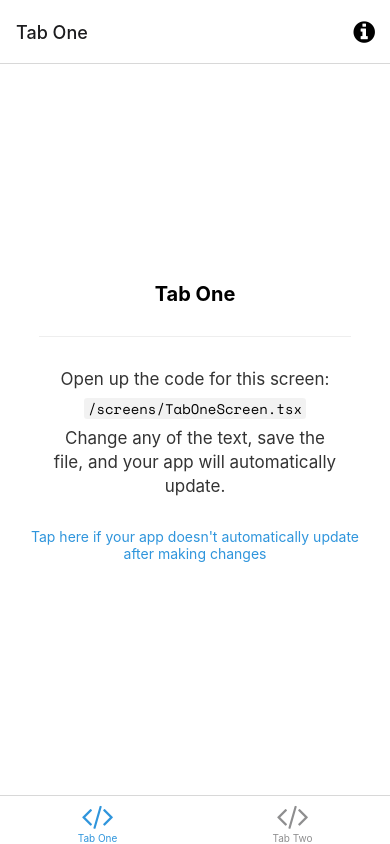
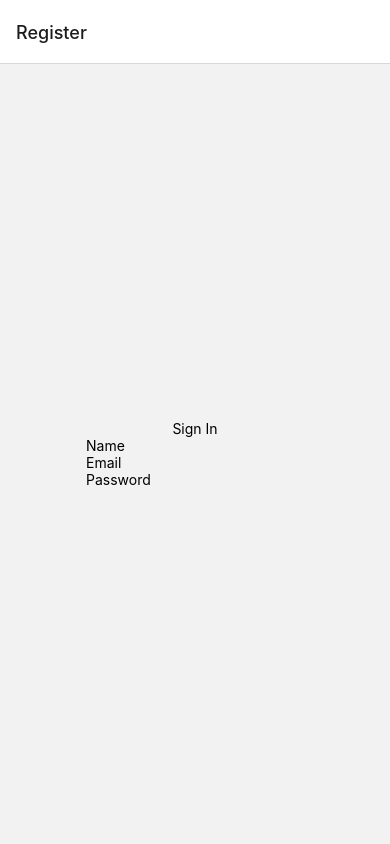
Before and after one commit to stantanasi/shoes-lock-app, a React Native app: screen / in a window 390 px wide. Built offline with nearby package versions, Linux system fonts and the light colour scheme; what expo-linking would draw is missing.

Commit message:
feat(navigation): start app with register screen

```diff
--- a/navigation/index.tsx
+++ b/navigation/index.tsx
@@ -14,6 +14,7 @@ import Colors from '../constants/Colors';
 import useColorScheme from '../hooks/useColorScheme';
 import ModalScreen from '../screens/ModalScreen';
 import NotFoundScreen from '../screens/NotFoundScreen';
+import RegisterScreen from '../screens/RegisterScreen';
 import TabOneScreen from '../screens/TabOneScreen';
 import TabTwoScreen from '../screens/TabTwoScreen';
 import { RootStackParamList, RootTabParamList, RootTabScreenProps } from '../types';
@@ -38,6 +39,7 @@ const Stack = createNativeStackNavigator<RootStackParamList>();
 function RootNavigator() {
   return (
     <Stack.Navigator>
+      <Stack.Screen name="Register" component={RegisterScreen} />
       <Stack.Screen name="Root" component={BottomTabNavigator} options={{ headerShown: false }} />
       <Stack.Screen name="NotFound" component={NotFoundScreen} options={{ title: 'Oops!' }} />
       <Stack.Group screenOptions={{ presentation: 'modal' }}>
--- a/types.tsx
+++ b/types.tsx
@@ -14,6 +14,7 @@ declare global {
 }
 
 export type RootStackParamList = {
+  Register: undefined;
   Root: NavigatorScreenParams<RootTabParamList> | undefined;
   Modal: undefined;
   NotFound: undefined;
```
